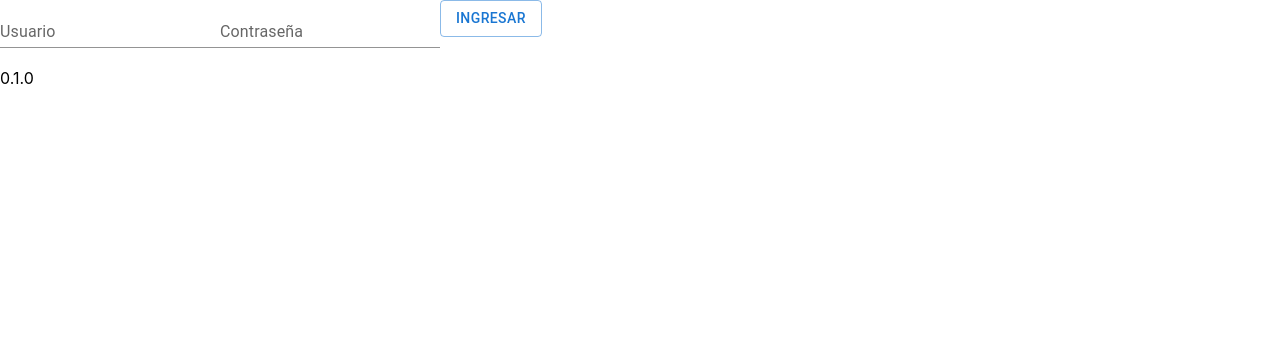
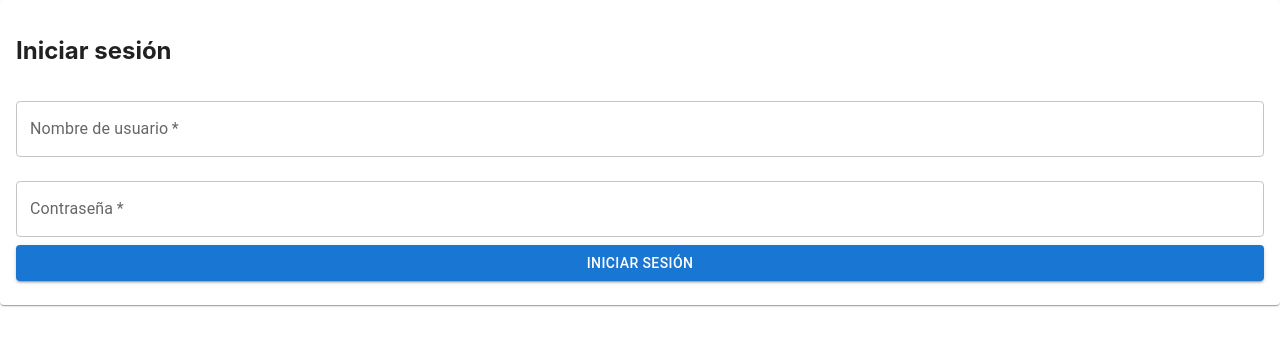
Before and after one commit to Brb-code/githububi-frontend, a React (Create React App) app: page / in a window 1280 px wide. Shown: the top 346 px of the page. Built offline with nearby package versions, Linux system fonts and the light colour scheme.

Commit message:
panel para admin y usuario

```diff
--- a/src/App.js
+++ b/src/App.js
@@ -1,17 +1,19 @@
-import './App.css';
-import { Routes, Route } from 'react-router-dom';
+import "./App.css";
+import { Routes, Route } from "react-router-dom";
 
 //pages
-import Home from './pages/Home';
-import Panel from './pages/Panel';
+import Home from "./Pages/Home";
+import Panel from "./Pages/Usuario/Panel";
+import PanelAdmin from "./Pages/Admin/Panel";
 
 function App() {
   return (
     <div>
-     <Routes>
-      <Route exact path="/" element={<Home />} />
-      <Route exact path="/panel" element={<Panel />} />
-     </Routes>
+      <Routes>
+        <Route exact path="/" element={<Home />} />
+        <Route exact path="/panel" element={<Panel />} />
+        <Route exact path="/admin" element={<PanelAdmin />} />
+      </Routes>
     </div>
   );
 }
--- /dev/null
+++ b/src/components/Menu.js
@@ -0,0 +1,41 @@
+import { AppBar, Button, Toolbar, Typography } from "@mui/material";
+import React, { useEffect, useState } from "react";
+import { useNavigate } from "react-router-dom";
+
+const Menu = (props) => {
+  let navigate = useNavigate();
+  const [usuario, setUsuario] = useState(null);
+  useEffect(() => {
+    let tk = localStorage.getItem("tk");
+    if (!tk) salir();
+    const usuario = JSON.parse(localStorage.getItem("user"));
+    if (!usuario) salir();
+    else if (usuario.rol !== props.rol) salir();
+    else setUsuario(usuario);
+  }, []);
+
+  const salir = () => {
+    localStorage.removeItem("tk");
+    localStorage.removeItem("user");
+    navigate("/");
+  };
+
+  return (
+    <AppBar position="static">
+      <Toolbar>
+        <Typography variant="h6">Proyectos UBI</Typography>
+        <div style={{ width: "50%" }}></div>
+        <div>
+          {usuario && (
+            <Button color="inherit">{usuario.nombre.toUpperCase()}</Button>
+          )}
+          <Button color="inherit" onClick={salir}>
+            Salir
+          </Button>
+        </div>
+      </Toolbar>
+    </AppBar>
+  );
+};
+
+export default Menu;
--- /dev/null
+++ b/src/pages/Admin/Panel.js
@@ -0,0 +1,13 @@
+import React from "react";
+import Menu from "../../components/Menu";
+
+const PanelAdmin = () => {
+  return (
+    <div>
+      <Menu rol="ADMINISTRADOR" />
+      Admin
+    </div>
+  );
+};
+
+export default PanelAdmin;
--- a/src/pages/Home.js
+++ b/src/pages/Home.js
@@ -1,34 +1,63 @@
-import React, { useState } from 'react';
-import { Skeleton, TextField, Button } from '@mui/material';
-import { Box } from '@mui/system';
-import { useNavigate } from 'react-router-dom';
+import React, { useState } from "react";
+import { TextField, Button, Card, CardContent } from "@mui/material";
+import { useNavigate } from "react-router-dom";
 
 const Home = () => {
-    let navigate = useNavigate();
-    const [version, setVersion] = useState(null);
+  let navigate = useNavigate();
+  const [nombre, setNombre] = useState(null);
+  const [pass, setPass] = useState(null);
 
-    setTimeout(() => {
-        console.log("CAMBIA")
-        setVersion("0.1.0")
-    }, 5000);
+  const handleLogin = (e, event) => {
+    e.preventDefault();
+    let usuario = {
+      nombre,
+      pass,
+      rol: nombre === "admin" ? "ADMINISTRADOR" : "USUARIO",
+    };
 
-    const handleLogin = (e) => {
-        e.preventDefault();
-        console.log("mmmmmmmmmmmmmmmm")
-        return navigate("/panel");
-    }
+    localStorage.setItem("tk", "123123123123123123123123");
+    localStorage.setItem("user", JSON.stringify(usuario));
+    if (usuario.rol === "ADMINISTRADOR") return navigate("/admin");
+    else return navigate("/panel");
+  };
 
-    const formulario = <div >
-        <Box component="form" onSubmit={handleLogin}>
-            <TextField id="user" label="Usuario" variant="standard" />
-            <TextField id="password" label="Contraseña" variant="standard" />
-            <Button type='submit' variant="outlined">Ingresar</Button>
-        </Box>
-    </div>;
+  const changeUsuario = (event) => {
+    if (event.target.name === "nombre") setNombre(event.target.value);
+    else if (event.target.name === "pass") setPass(event.target.value);
+  };
 
-    return (
-        version ? <div > {formulario} <br /> {version} </div> : <Skeleton animation="wave" />
-    )
-}
+  return (
+    <Card sx={{ minWidth: 275 }}>
+      <CardContent elevation={3} component="form" onSubmit={handleLogin}>
+        <h2 variant="h5" gutterBottom>
+          Iniciar sesión
+        </h2>
+        {/* Agrega tus campos de formulario (por ejemplo, nombre de usuario y contraseña) */}
+        <TextField
+          label="Nombre de usuario"
+          margin="normal"
+          fullWidth
+          required
+          name="nombre"
+          value={nombre}
+          onChange={changeUsuario}
+        />
+        <TextField
+          label="Contraseña"
+          type="password"
+          margin="normal"
+          fullWidth
+          required
+          name="pass"
+          value={pass}
+          onChange={changeUsuario}
+        />
+        <Button variant="contained" color="primary" fullWidth type="submit">
+          Iniciar sesión
+        </Button>
+      </CardContent>
+    </Card>
+  );
+};
 
-export default Home
+export default Home;
--- a/src/pages/Panel.js
+++ /dev/null
@@ -1,7 +0,0 @@
-import React from 'react';
-
-const Panel = () => (
-    <div >Panel</div>
-)
-
-export default Panel
--- /dev/null
+++ b/src/pages/Usuario/Panel.js
@@ -0,0 +1,13 @@
+import React from "react";
+import Menu from "../../components/Menu";
+
+const Panel = () => {
+  return (
+    <div>
+      <Menu rol="USUARIO" />
+      Panel
+    </div>
+  );
+};
+
+export default Panel;
```
